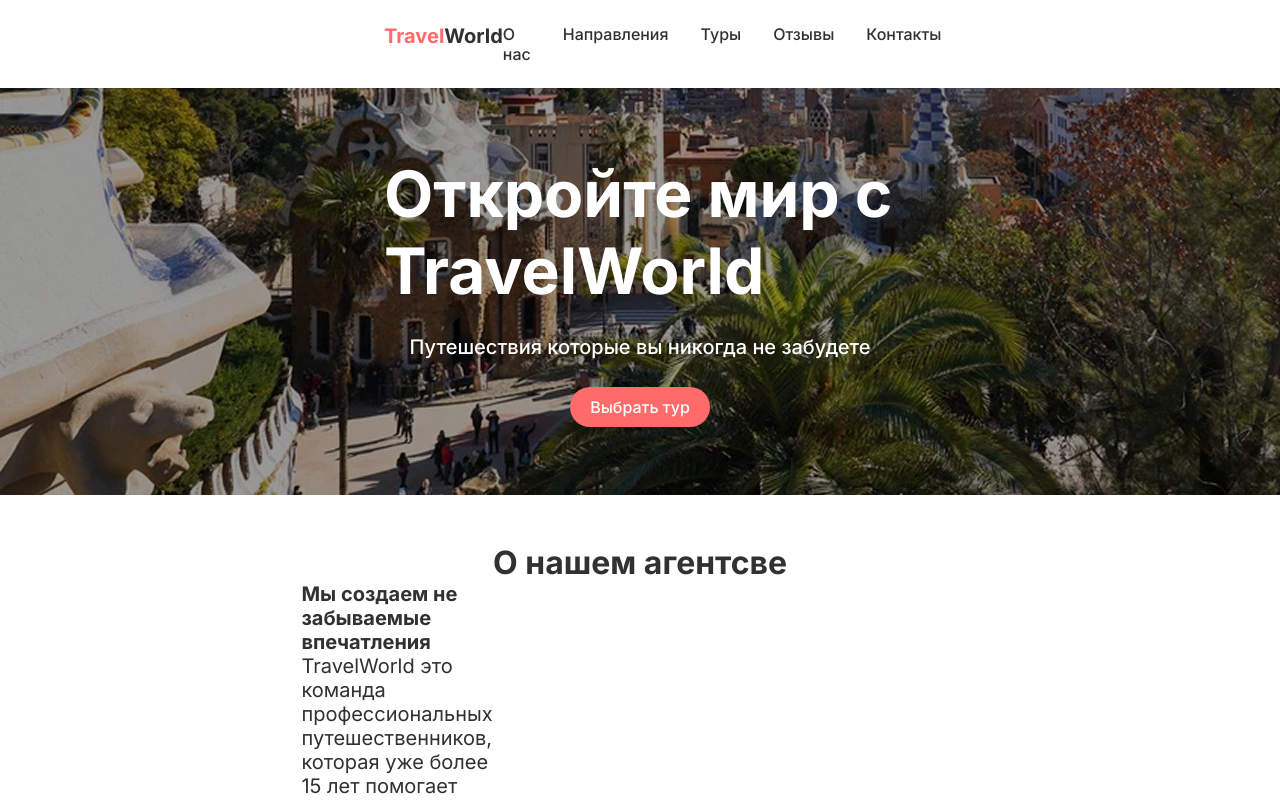
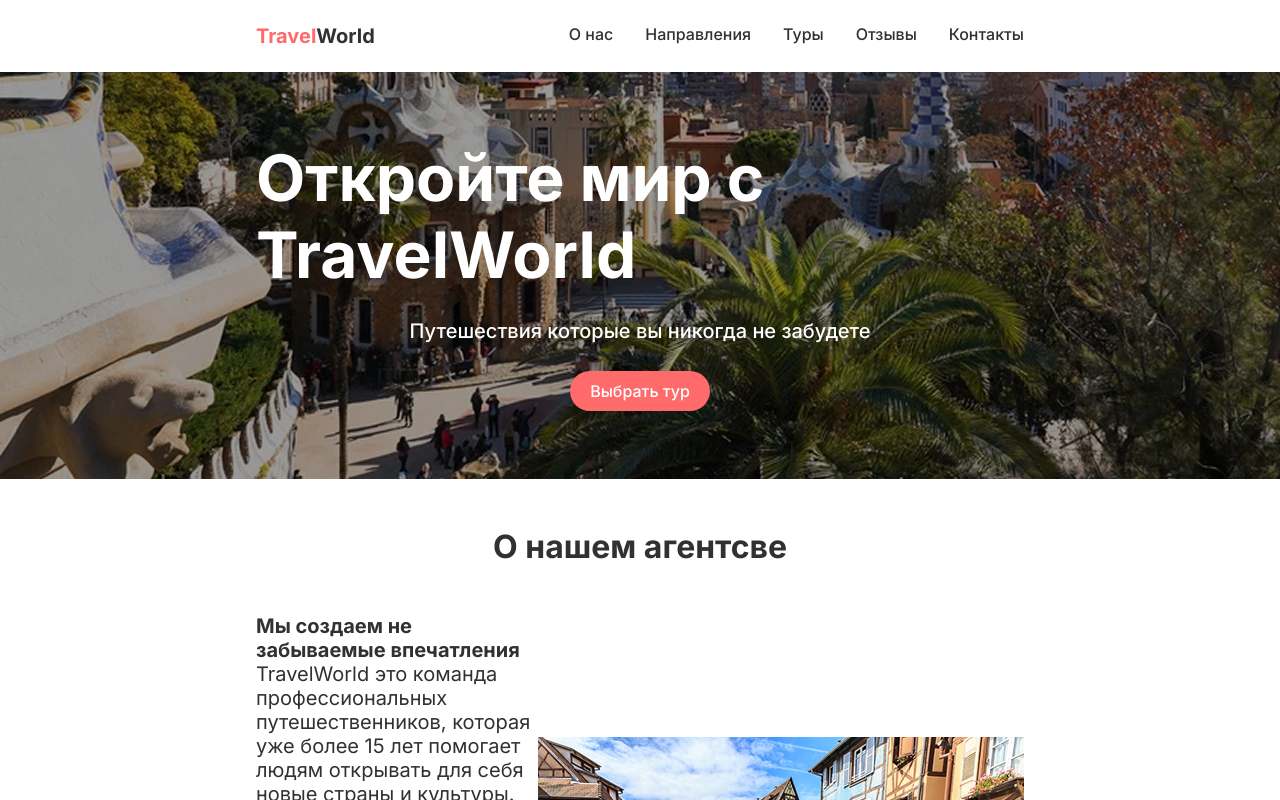
Before and after one commit to tyqFaradey/Web, a React (Vite) app in the folder lab2/css_2/: page / in a window 1280 px wide. Shown: the top 800 px of the page. Built offline with nearby package versions, Linux system fonts and the light colour scheme.

Commit message:
update Section component

```diff
--- a/lab2/css_2/src/app/styles/_vars.scss
+++ b/lab2/css_2/src/app/styles/_vars.scss
@@ -4,6 +4,6 @@ $color-text: #313131;
 $color-background: #ffffff;
 $font-main: "Inter", sans-serif;
 
-$padding-global: 1.5rem 24rem;
+$padding-global: 1.5rem 16rem;
 
-$padding-section: 3rem 24rem 3rem;
+$padding-section: 3rem 16rem 3rem;
--- a/lab2/css_2/src/shared/ui/SectionTitle/SectionTitle.module.scss
+++ b/lab2/css_2/src/shared/ui/SectionTitle/SectionTitle.module.scss
@@ -1,4 +1,6 @@
 .title {
   font-size: 32px;
   font-weight: 700;
+
+  margin-bottom: 3rem;
 }
```
